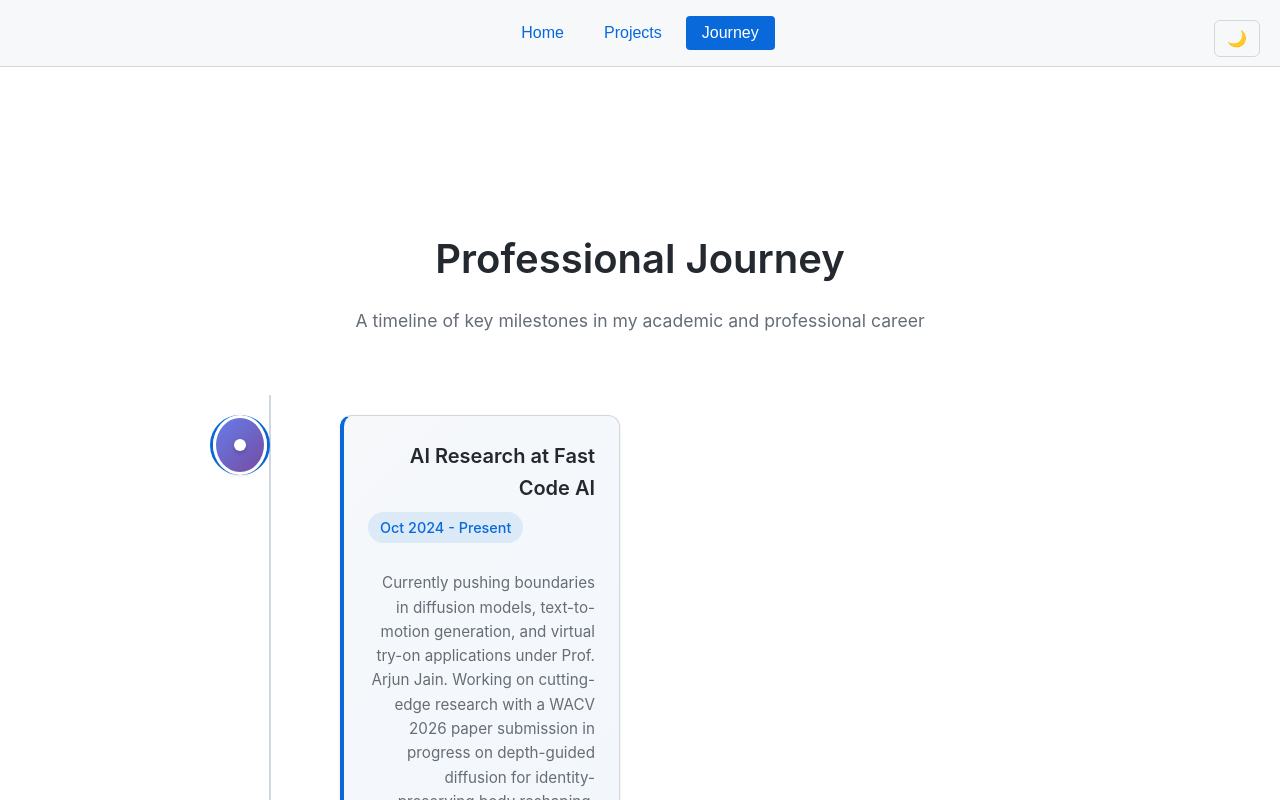
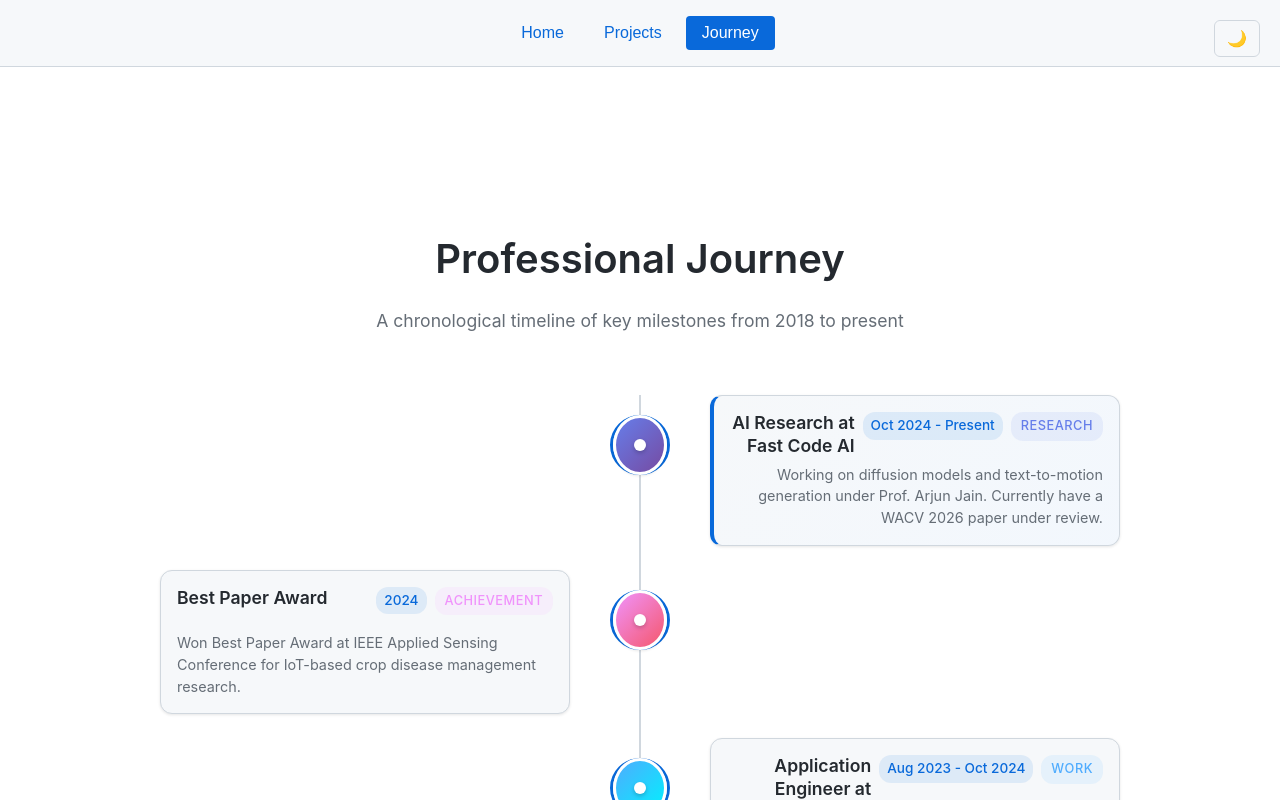
Before and after one commit to siddharth1712/Personal_Website, a React (Create React App) app: page / in a window 1280 px wide. Both pictures are taken after a click on the button "Journey". Shown: the top 800 px of the page. Built offline with nearby package versions, Linux system fonts and the light colour scheme; the HTML template or start-up script is replaced by a standard one.

Commit message:
Revamped the journey tab with professional design

```diff
--- a/src/App.css
+++ b/src/App.css
@@ -600,16 +600,18 @@ body {
     margin: 0 auto;
 }
 
-.timeline {
+/* Vertical Timeline Styles */
+.vertical-timeline {
     position: relative;
-    max-width: 800px;
+    max-width: 1000px;
     margin: 0 auto;
 }
 
-.timeline::before {
+.vertical-timeline::before {
     content: '';
     position: absolute;
-    left: 30px;
+    left: 50%;
+    transform: translateX(-50%);
     top: 0;
     bottom: 0;
     width: 2px;
@@ -618,14 +620,26 @@ body {
 
 .timeline-item {
     position: relative;
-    margin-bottom: 40px;
-    padding-left: 80px;
+    margin-bottom: 24px;
+    width: 100%;
+}
+
+.timeline-content {
+    width: 45%;
+    margin-left: auto;
+}
+
+.timeline-item:nth-child(even) .timeline-content {
+    margin-left: 0;
+    margin-right: auto;
 }
 
 .timeline-marker {
     position: absolute;
-    left: 0;
-    top: 0;
+    left: 50%;
+    top: 20px;
+    transform: translateX(-50%);
+    z-index: 2;
 }
 
 .timeline-icon {
@@ -669,10 +683,11 @@ body {
     background: var(--card-bg);
     border: 1px solid var(--border-color);
     border-radius: 12px;
-    padding: 24px;
+    padding: 16px;
     box-shadow: var(--shadow);
     transition: all 0.3s ease;
     position: relative;
+    width: 100%;
 }
 
 .timeline-card:hover {
@@ -680,7 +695,7 @@ body {
     box-shadow: 0 8px 25px rgba(0, 0, 0, 0.15);
 }
 
-.timeline-card.current {
+.timeline-item.current .timeline-card {
     border-left: 4px solid var(--accent-color);
     background: linear-gradient(135deg, var(--card-bg) 0%, rgba(9, 105, 218, 0.05) 100%);
 }
@@ -689,37 +704,39 @@ body {
     display: flex;
     justify-content: space-between;
     align-items: flex-start;
-    margin-bottom: 16px;
+    margin-bottom: 6px;
     flex-wrap: wrap;
     gap: 8px;
 }
 
 .timeline-header h3 {
-    font-size: 1.25rem;
+    font-size: 1.1rem;
     font-weight: 600;
     color: var(--text-color);
     margin: 0;
     flex: 1;
+    line-height: 1.3;
 }
 
 .timeline-period {
-    font-size: 0.9rem;
+    font-size: 0.85rem;
     color: var(--accent-color);
     font-weight: 500;
     background: rgba(9, 105, 218, 0.1);
-    padding: 4px 12px;
-    border-radius: 20px;
+    padding: 3px 8px;
+    border-radius: 12px;
     white-space: nowrap;
 }
 
 .timeline-description {
-    margin-bottom: 16px;
+    margin-bottom: 0;
 }
 
 .timeline-description p {
     color: var(--secondary-text);
-    line-height: 1.6;
+    line-height: 1.5;
     margin: 0;
+    font-size: 0.9rem;
 }
 
 .category-badge {
@@ -831,36 +848,66 @@ body {
         font-size: 2rem;
     }
 
-    .timeline {
+    .vertical-timeline {
         margin: 0 20px;
     }
 
-    .timeline::before {
-        left: 20px;
+    .vertical-timeline::before {
+        left: 30px;
+        transform: none;
     }
 
     .timeline-item {
-        padding-left: 60px;
+        justify-content: flex-start !important;
+        padding-left: 70px;
+        margin-bottom: 30px;
+    }
+
+    .timeline-item:nth-child(even) {
+        justify-content: flex-start !important;
+    }
+
+    .timeline-marker {
+        left: 0;
+        top: 15px;
+        transform: none;
+    }
+
+    .timeline-content {
+        width: 100%;
     }
 
     .timeline-icon {
-        width: 40px;
-        height: 40px;
+        width: 50px;
+        height: 50px;
     }
 
     .icon-dot {
-        width: 8px;
-        height: 8px;
+        width: 10px;
+        height: 10px;
+    }
+
+    .timeline-card {
+        padding: 18px;
     }
 
     .timeline-header {
         flex-direction: column;
         align-items: flex-start;
-        gap: 12px;
+        gap: 8px;
+        margin-bottom: 12px;
+    }
+
+    .timeline-header h3 {
+        font-size: 1.05rem;
     }
 
     .timeline-period {
         align-self: flex-start;
+    }
+
+    .timeline-description p {
+        font-size: 0.9rem;
     }
 
     /* Mobile Publications with Images */
--- a/src/App.js
+++ b/src/App.js
@@ -120,6 +120,7 @@ function App() {
                 <span>📧 <a href="mailto:siddharth.khandelwal2001@gmail.com">siddharth.khandelwal2001@gmail.com</a></span>
                 <span>🔗 <a href="https://www.linkedin.com/in/siddharth-khandelwal-711370193/" target="_blank" rel="noopener noreferrer">LinkedIn</a></span>
                 <span>💻 <a href="https://github.com/siddharth1712" target="_blank" rel="noopener noreferrer">GitHub</a></span>
+                <span>📄 <a href="/Siddharth_Resume.pdf" target="_blank" rel="noopener noreferrer">Resume</a></span>
               </div>
               <div className="about-description">
                 <p>I'm Siddharth, an AI researcher working on conditional diffusion models for computer vision applications. I completed my B.Tech in <a href="https://www.ee.iitb.ac.in/web/index.php">Electrical Engineering</a> from <a href="https://www.iitb.ac.in/">IIT Bombay</a>, along with minors in AI & Data Science and Computer Science Engineering, which sparked my interest in machine learning and computer vision.</p>
--- a/src/components/Journey.js
+++ b/src/components/Journey.js
@@ -5,49 +5,49 @@ const Journey = () => {
     {
       title: "AI Research at Fast Code AI",
       period: "Oct 2024 - Present",
-      description: "Currently pushing boundaries in diffusion models, text-to-motion generation, and virtual try-on applications under Prof. Arjun Jain. Working on cutting-edge research with a WACV 2026 paper submission in progress on depth-guided diffusion for identity-preserving body reshaping.",
+      description: "Working on diffusion models and text-to-motion generation under Prof. Arjun Jain. Currently have a WACV 2026 paper under review.",
       category: "research",
       status: "current"
     },
     {
       title: "Best Paper Award",
       period: "2024",
-      description: "Won Best Paper Award at IEEE Applied Sensing Conference for IoT-based crop disease management research. This recognition validated the practical impact of applying AI solutions to agricultural challenges.",
+      description: "Won Best Paper Award at IEEE Applied Sensing Conference for IoT-based crop disease management research.",
       category: "achievement",
       status: "completed"
     },
     {
       title: "Application Engineer at Texas Instruments",
       period: "Aug 2023 - Oct 2024",
-      description: "Joined the DLP team, mastering embedded systems and customer solutions. Developed system-level software and gained valuable industry experience in hardware-software integration and customer-facing technical solutions.",
+      description: "Worked on DLP team developing embedded systems and customer solutions. Gained valuable industry experience in hardware-software integration.",
       category: "work",
       status: "completed"
     },
     {
       title: "IIT Bombay Graduate",
       period: "2023",
-      description: "Graduated with 9.23 CGPA in Electrical Engineering along with minors in AI & Data Science and Computer Science. This interdisciplinary education provided the perfect foundation for my transition into AI research.",
+      description: "Graduated with 9.23 CGPA in Electrical Engineering with minors in AI & Data Science and Computer Science.",
       category: "education",
       status: "completed"
     },
     {
-      title: "First Industry Experience",
+      title: "Embedded Software Intern",
       period: "Summer 2022",
-      description: "Embedded Software Intern at Texas Instruments where I dove deep into bootloader code and automation. This internship sparked my love for problem-solving and gave me my first taste of professional software development.",
+      description: "First industry experience at Texas Instruments working on bootloader code and automation systems.",
       category: "work",
       status: "completed"
     },
     {
       title: "JEE Success & IIT Bombay",
       period: "2019",
-      description: "Secured AIR 206 in JEE Advanced and joined IIT Bombay for B.Tech in Electrical Engineering. This achievement opened doors to world-class education and research opportunities that shaped my technical foundation.",
+      description: "Secured AIR 206 in JEE Advanced and joined IIT Bombay for B.Tech in Electrical Engineering.",
       category: "education",
       status: "completed"
     },
     {
       title: "KVPY Fellowship",
       period: "2018",
-      description: "Received the prestigious Kishore Vaigyanik Prostahan Yojona Fellowship from IISc, marking the beginning of my scientific journey. This early recognition of research potential set the stage for my academic pursuits.",
+      description: "Received prestigious Kishore Vaigyanik Prostahan Yojona Fellowship from IISc, marking the beginning of my scientific journey.",
       category: "achievement",
       status: "completed"
     }
@@ -58,28 +58,28 @@ const Journey = () => {
       <div className="container">
         <header className="journey-header">
           <h1>Professional Journey</h1>
-          <p className="journey-subtitle">A timeline of key milestones in my academic and professional career</p>
+          <p className="journey-subtitle">A chronological timeline of key milestones from 2018 to present</p>
         </header>
 
-        <div className="timeline">
+        <div className="vertical-timeline">
           {journeyItems.map((item, index) => (
-            <div key={index} className="timeline-item">
+            <div key={index} className={`timeline-item ${item.status}`}>
               <div className="timeline-marker">
                 <div className={`timeline-icon ${item.category}`}>
                   <div className="icon-dot"></div>
                 </div>
               </div>
               <div className="timeline-content">
-                <div className={`timeline-card ${item.status}`}>
+                <div className="timeline-card">
                   <div className="timeline-header">
                     <h3>{item.title}</h3>
                     <span className="timeline-period">{item.period}</span>
+                    <div className={`category-badge ${item.category}`}>
+                      {item.category.charAt(0).toUpperCase() + item.category.slice(1)}
+                    </div>
                   </div>
                   <div className="timeline-description">
                     <p>{item.description}</p>
-                  </div>
-                  <div className={`category-badge ${item.category}`}>
-                    {item.category.charAt(0).toUpperCase() + item.category.slice(1)}
                   </div>
                 </div>
               </div>
```
